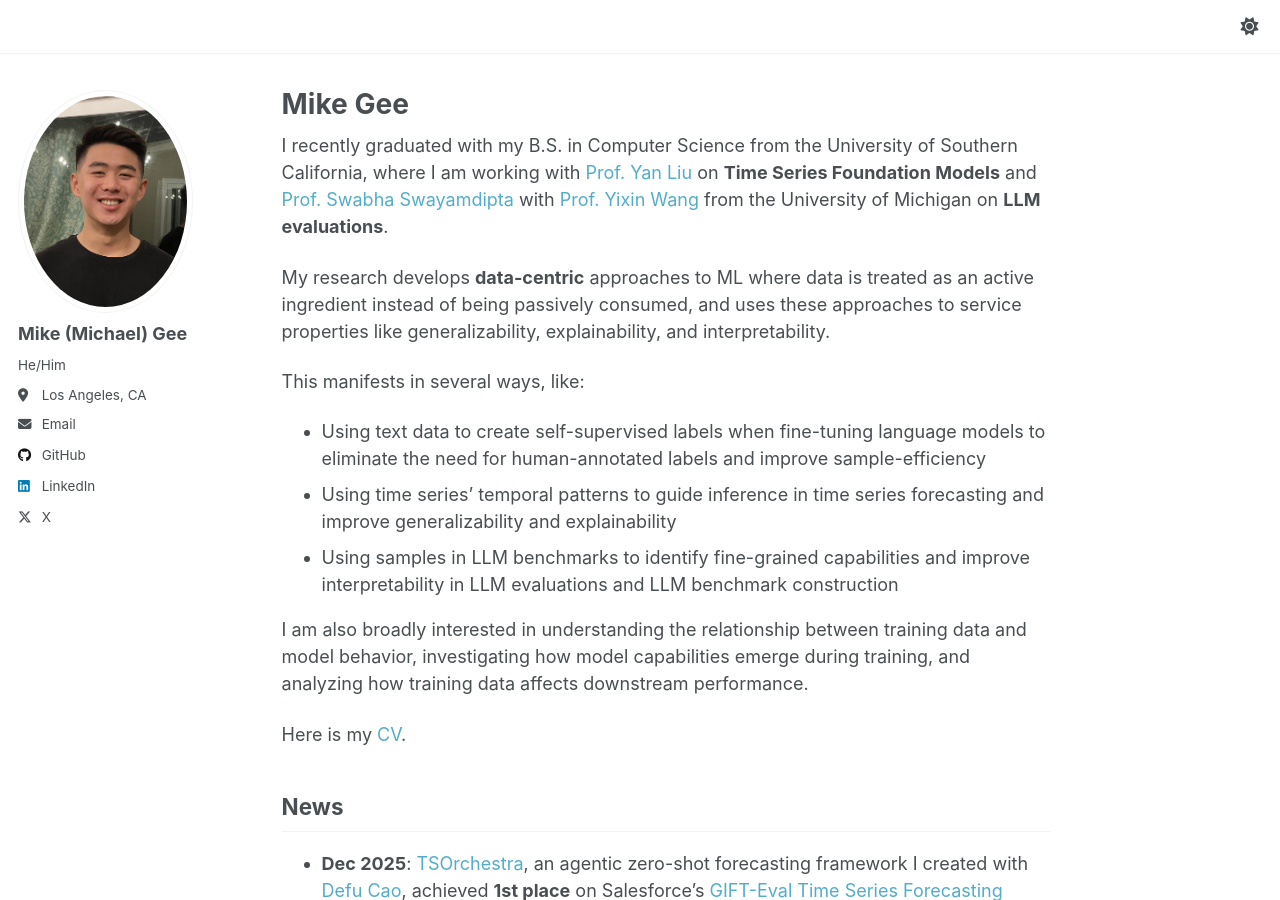
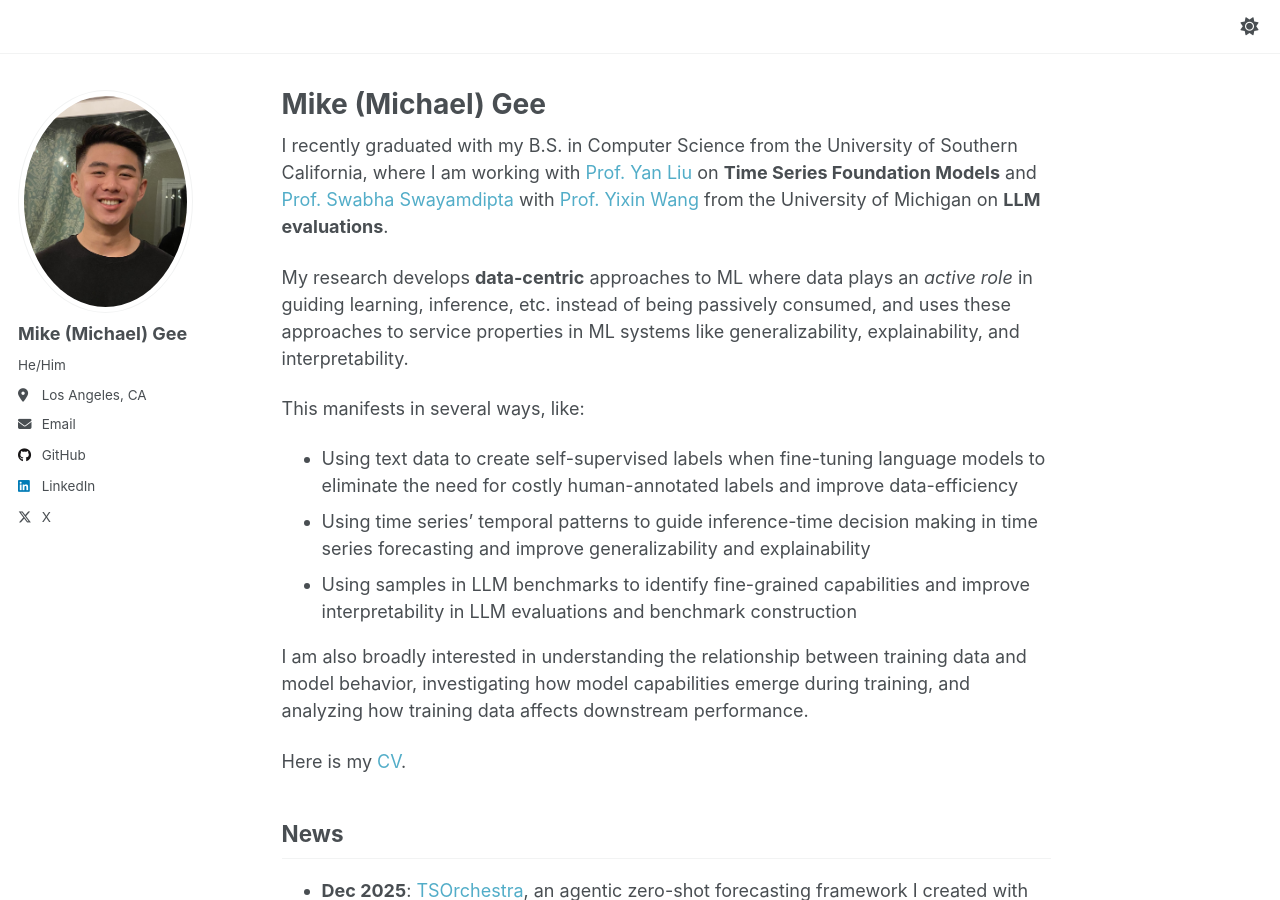
Before and after one commit to mpg05883/mpg05883.github.io, a Jekyll site: the page built from _pages/about.md, in a window 1280 px wide and 900 px high. Built offline with Jekyll 4.4.1, drawn with Linux system fonts in a browser that asks for light colours; a script that is not in the unit is left out.

Commit message:
Added (Michael) to name

```diff
--- a/_pages/about.md
+++ b/_pages/about.md
@@ -1,6 +1,6 @@
 ---
 permalink: /
-title: "Mike Gee"
+title: "Mike (Michael) Gee"
 author_profile: true
 redirect_from:
   - /about/
@@ -9,19 +9,22 @@ redirect_from:
 
 I recently graduated with my B.S. in Computer Science from the University of Southern California, where I am working with [Prof. Yan Liu](https://sites.google.com/view/yanliu-ai/home) on **Time Series Foundation Models** and [Prof. Swabha Swayamdipta](https://swabhs.com/) with [Prof. Yixin Wang](https://yixinwang.github.io/) from the University of Michigan on **LLM evaluations**.
 
-My research develops **data-centric** approaches to ML where data is treated as an active ingredient instead of being passively consumed, and uses these approaches to service properties like generalizability, explainability, and interpretability.
+My research develops **data-centric** approaches to ML where data plays an *active role* in guiding learning, inference, etc. instead of being passively consumed, and uses these approaches to service properties in ML systems like generalizability, explainability, and interpretability.
 
 This manifests in several ways, like:
 
-- Using text data to create self-supervised labels when fine-tuning language models  to eliminate the need for human-annotated labels and improve sample-efficiency
-- Using time series' temporal patterns to guide inference in time series forecasting and improve generalizability and explainability
-- Using samples in LLM benchmarks to identify fine-grained capabilities and improve interpretability in LLM evaluations and LLM benchmark construction
+- Using text data to create self-supervised labels when fine-tuning language models to eliminate the need for costly human-annotated labels and improve data-efficiency
+- Using time series' temporal patterns to guide inference-time decision making in time series forecasting and improve generalizability and explainability
+- Using samples in LLM benchmarks to identify fine-grained capabilities and improve interpretability in LLM evaluations and benchmark construction
 
 I am also broadly interested in understanding the relationship between training data and model behavior, investigating how model capabilities emerge during training, and analyzing how training data affects downstream performance.
 
-<!-- My research investigates how data can be used more effectively by using data like time series and text to actively guide shape from pre-training to inference and evaluation instead of being passively consumed, and using these methods to service  characteristics like generalizability, explainability, and interpretability. -->
-
-<!-- Towards this, I am currently working with Professor [Yan Liu](https://sites.google.com/view/yanliu-ai/home) on improving generalizability and explainability in **Time Series Foundation Models**. I am also working with Professors [Swabha Swayamdipta](https://swabhs.com/) and [Yixin Wang](https://yixinwang.github.io/) on improving interpretability in LLM benchmarking. -->
+<!--
+Consider adding that you're broadly interested in the following topics:
+- Learning dynamics: the study of how a model's parameters, representations, and performance change over time during the training process
+- Data-efficiency: creating high-performing models with less data
+- Synthetic data generation
+ -->
 
 Here is my [CV](/files/Mike_Gee_CV.pdf).
 
```
